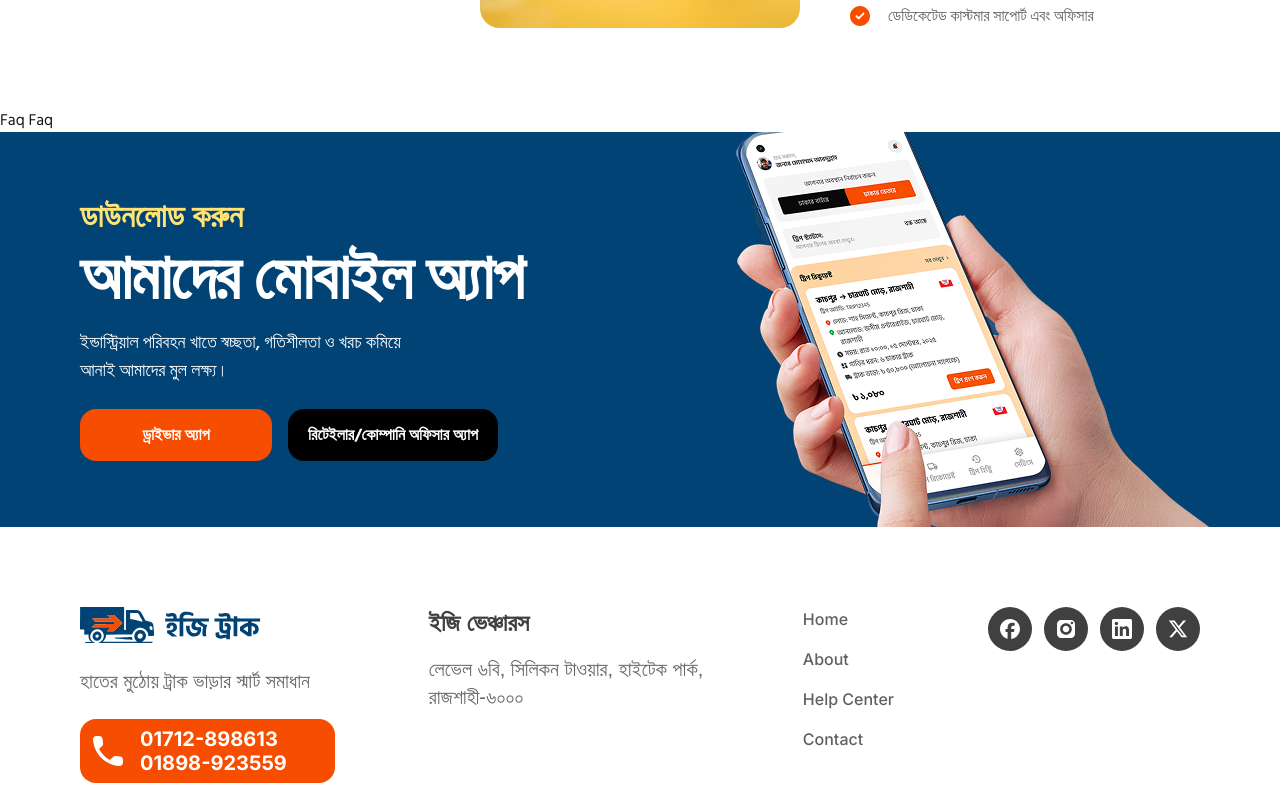
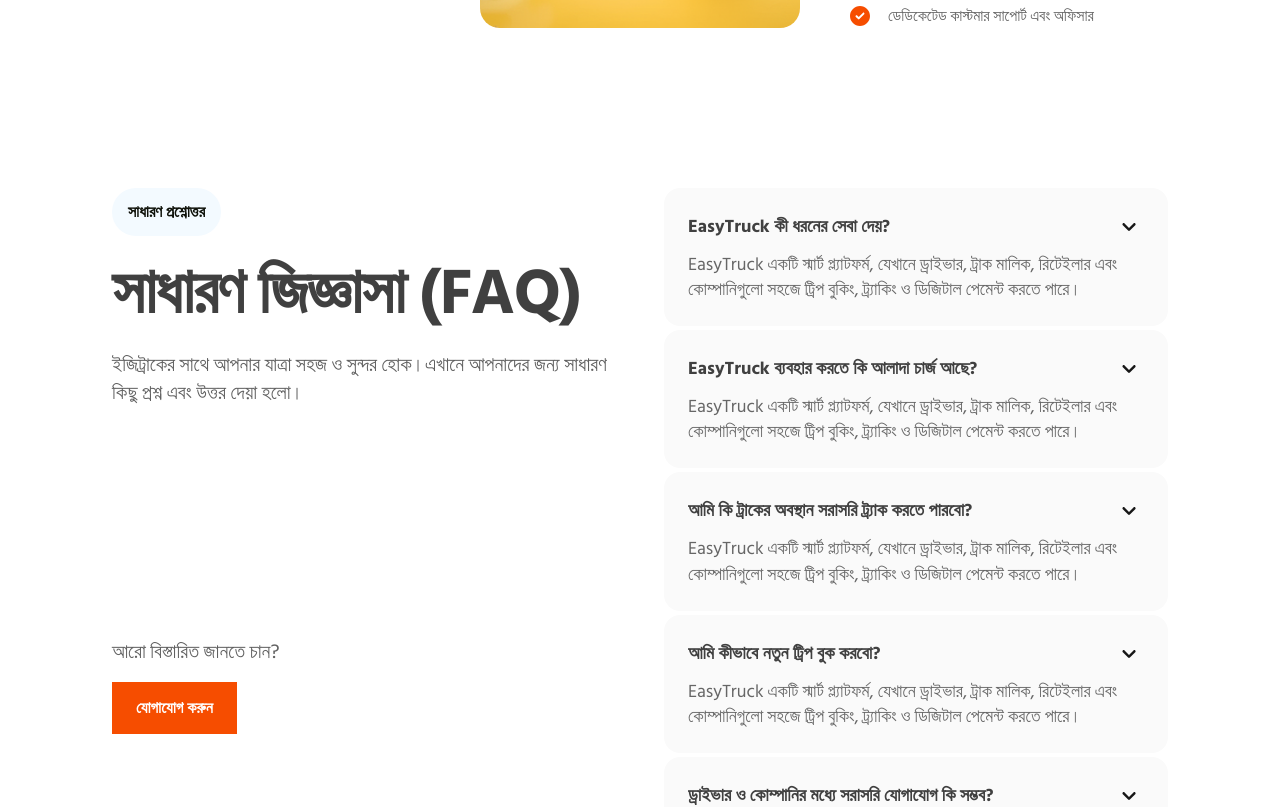
Before and after one commit to md-nafis-sadik/easytruck-landing, a Next.js app: page / in a window 1280 px wide. Shown: the part 4736-5543 px from the top of the page. Built offline with nearby package versions, Linux system fonts and the light colour scheme.

Commit message:
feat: add faq section

```diff
--- a/components/shared/Faq.tsx
+++ b/components/shared/Faq.tsx
@@ -1,5 +1,52 @@
+"use client";
+import { faqData } from "@/service";
+import { useRef } from "react";
+
 function Faq() {
-  return <div>Faq Faq</div>;
+  const ref = useRef<HTMLDivElement | null>(null);
+  return (
+    <section className="pt-20 pb-7xl">
+      <div className="containerX">
+        <div className="grid grid-cols-2 gap-12">
+          <div className="w-full max-w-[36rem] flex flex-col gap-4 h-[34.125rem]">
+            <div className="tag">{faqData.tag}</div>
+            <h2 className="title">{faqData.title}</h2>
+            <p className="flex-1 text-xl text-black-700">
+              {faqData.description}
+            </p>
+            <p className="text-xl text-black-700">{faqData.contactBtnText}</p>
+            <button
+              type="button"
+              className="btn bg-main-500 text-white font-bold px-6 py-3.5 max-w-max"
+            >
+              {faqData.contactBtnTitle}
+            </button>
+          </div>
+          <div>
+            <div className="flex flex-col gap-1">
+              {faqData.faqs.map((item, index) => (
+                <div className="p-6 bg-white-300 rounded-2xl" key={index}>
+                  <div>
+                    <div className="flex items-center justify-between gap-6 pb-2.5">
+                      <p className="truncate text-lg text-black-800 font-bold">
+                        {item?.question}
+                      </p>
+                      {item?.icon}
+                    </div>
+                    <div>
+                      <p className="text-lg text-black-600 leading-[140%]">
+                        {item?.answer}
+                      </p>
+                    </div>
+                  </div>
+                </div>
+              ))}
+            </div>
+          </div>
+        </div>
+      </div>
+    </section>
+  );
 }
 
 export default Faq;
```
